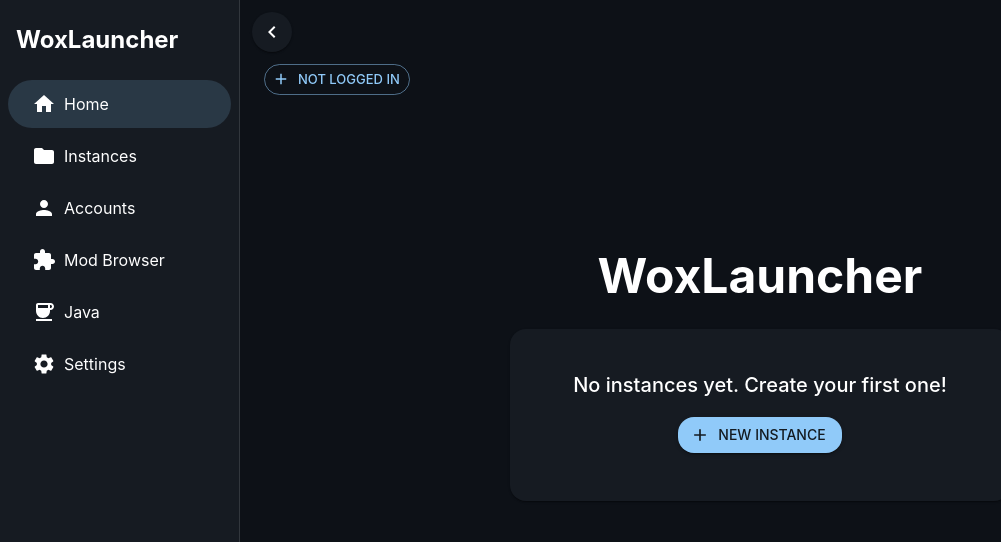
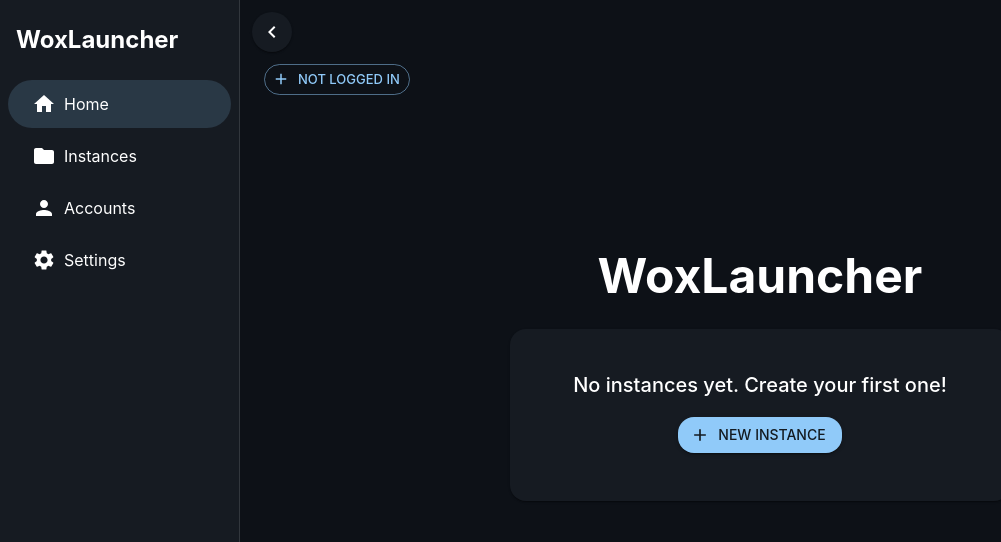
Before and after one commit to Wooxin/WoxLauncher, a React (Vite) app: page / in a window 1280 px wide. Shown: the top 542 px of the page, without its empty margins (0-1001 px from the left). Built offline with nearby package versions, Linux system fonts and the light colour scheme.

Commit message:
fix: tray icon, remove mod/java sidebar, memo sidebar for perf

```diff
--- a/src/components/Sidebar.tsx
+++ b/src/components/Sidebar.tsx
@@ -1,3 +1,4 @@
+import { memo } from "react";
 import { useLocation, useNavigate } from "react-router-dom";
 import {
   Drawer, List, ListItemButton, ListItemIcon, ListItemText,
@@ -5,8 +6,6 @@ import {
 } from "@mui/material";
 import HomeIcon from "@mui/icons-material/Home";
 import FolderIcon from "@mui/icons-material/Folder";
-import ExtensionIcon from "@mui/icons-material/Extension";
-import CoffeeIcon from "@mui/icons-material/Coffee";
 import SettingsIcon from "@mui/icons-material/Settings";
 import PersonIcon from "@mui/icons-material/Person";
 import { useTranslation } from "react-i18next";
@@ -16,7 +15,7 @@ interface SidebarProps {
   collapsed: boolean;
 }
 
-export default function Sidebar({ width, collapsed }: SidebarProps) {
+export default memo(function Sidebar({ width, collapsed }: SidebarProps) {
   const location = useLocation();
   const navigate = useNavigate();
   const { t } = useTranslation();
@@ -25,8 +24,6 @@ export default function Sidebar({ width, collapsed }: SidebarProps) {
     { path: "/", label: t("nav.home"), icon: <HomeIcon /> },
     { path: "/instances", label: t("nav.instances"), icon: <FolderIcon /> },
     { path: "/accounts", label: t("nav.accounts"), icon: <PersonIcon /> },
-    { path: "/mods", label: t("nav.modBrowser"), icon: <ExtensionIcon /> },
-    { path: "/java", label: t("nav.java"), icon: <CoffeeIcon /> },
     { path: "/settings", label: t("nav.settings"), icon: <SettingsIcon /> },
   ];
 
@@ -36,14 +33,14 @@ export default function Sidebar({ width, collapsed }: SidebarProps) {
       sx={{
         width,
         flexShrink: 0,
-        transition: "width 0.2s ease",
+        transition: "width 0.15s ease",
         "& .MuiDrawer-paper": {
           width,
           boxSizing: "border-box",
           bgcolor: "background.paper",
           borderRight: "1px solid",
           borderColor: "divider",
-          transition: "width 0.2s ease",
+          transition: "width 0.15s ease",
           overflowX: "hidden",
         },
       }}
@@ -60,9 +57,9 @@ export default function Sidebar({ width, collapsed }: SidebarProps) {
           const btn = (
             <ListItemButton
               key={item.path}
-              selected={location.pathname === item.path}
+              selected={location.pathname === item.path || (item.path !== "/" && location.pathname.startsWith(item.path))}
               onClick={() => navigate(item.path)}
-              sx={{ mx: collapsed ? 1 : 1, borderRadius: 2, mb: 0.5, justifyContent: collapsed ? "center" : "flex-start" }}
+              sx={{ mx: 1, borderRadius: 2, mb: 0.5, justifyContent: collapsed ? "center" : "flex-start" }}
             >
               <ListItemIcon sx={{ minWidth: collapsed ? 0 : 40, justifyContent: "center" }}>
                 {item.icon}
@@ -83,4 +80,4 @@ export default function Sidebar({ width, collapsed }: SidebarProps) {
       </List>
     </Drawer>
   );
-}
+});
```
Also changed, not shown: 1 other file (tests, documents, lock files or other folders).
